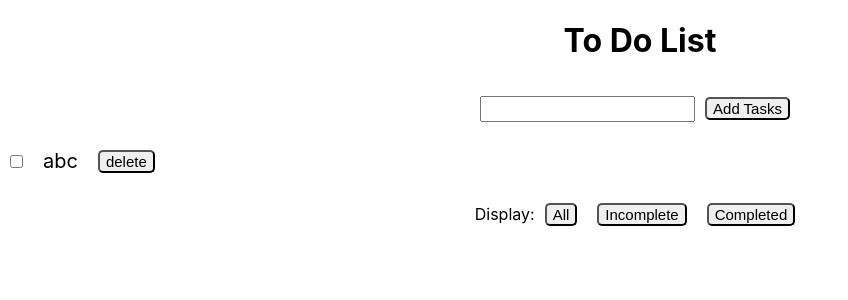
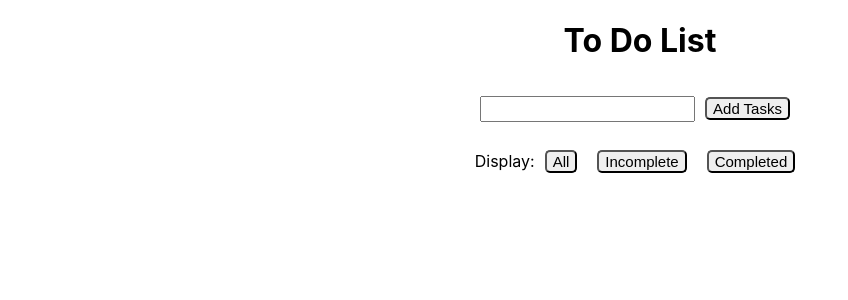
Before and after one commit to wenyuzheng/to-do-list, a React (Create React App) app: page / in a window 1280 px wide. Shown: the top 300 px of the page, without its empty margins (0-848 px from the left). Built offline with nearby package versions, Linux system fonts and the light colour scheme.

Commit message:
styled css

```diff
--- a/src/App.js
+++ b/src/App.js
@@ -4,7 +4,7 @@ import Task from './Task';
 
 const App = () => {
 
-  const tasks = ["abc"];
+  const tasks = [];
 
   const[userInput, setUserInput] = useState(null);
   const[completed, setCompleted] = useState(false);
--- a/src/Task.css
+++ b/src/Task.css
@@ -1,5 +1,6 @@
 .task {
     display: flex;
+    margin: 0 300px;
 }
 
 .text {
--- a/src/Task.js
+++ b/src/Task.js
@@ -3,13 +3,14 @@ import './Task.css';
 
 const Task = (props) => {
     return (
-        <div className="task">
-            <input type="checkbox" className="checkbox" onClick={props.markAsCompleteHandler}/>
-            <div className="text">{props.content}</div>
-            <div>
-                <button onClick={props.deleteTasksHandler}>delete</button>
+        <div >
+            <div className="task">
+                <input type="checkbox" className="checkbox" onClick={props.markAsCompleteHandler} />
+                <div className="text">{props.content}</div>
+                <div>
+                    <button onClick={props.deleteTasksHandler}>delete</button>
+                </div>
             </div>
-
         </div>
     )
 }
```
